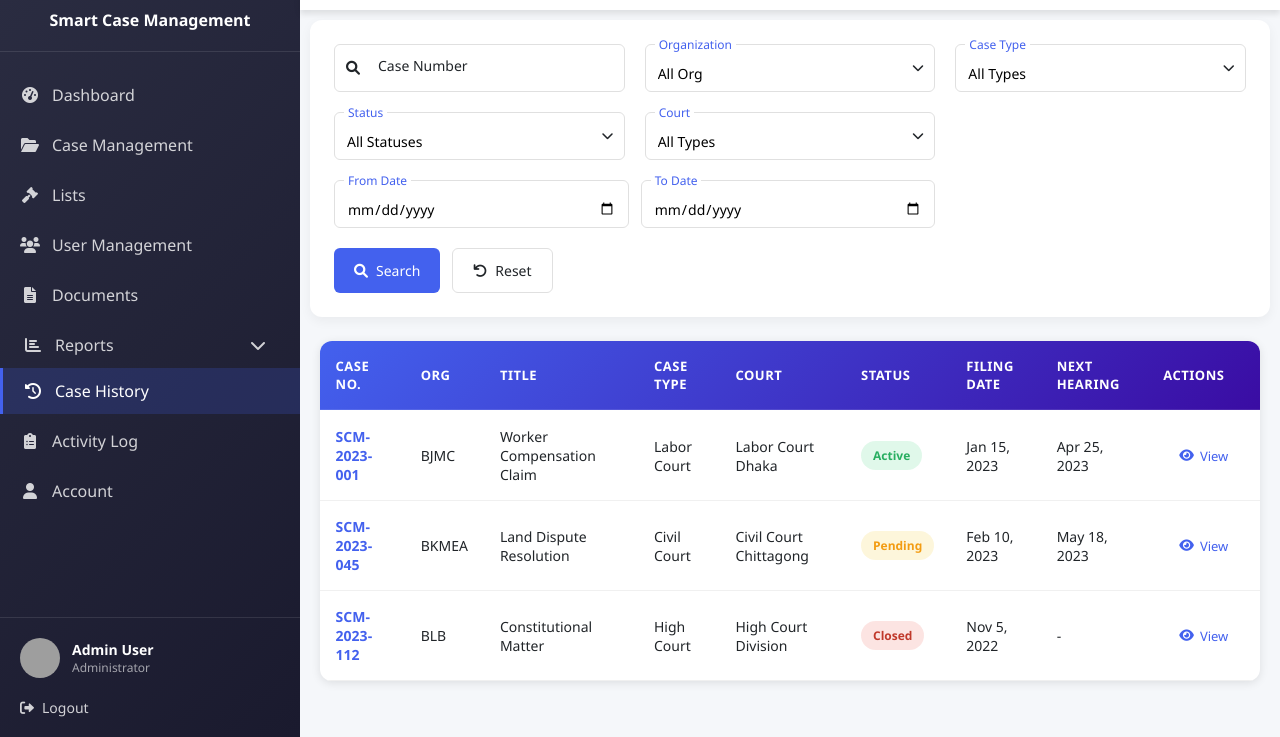
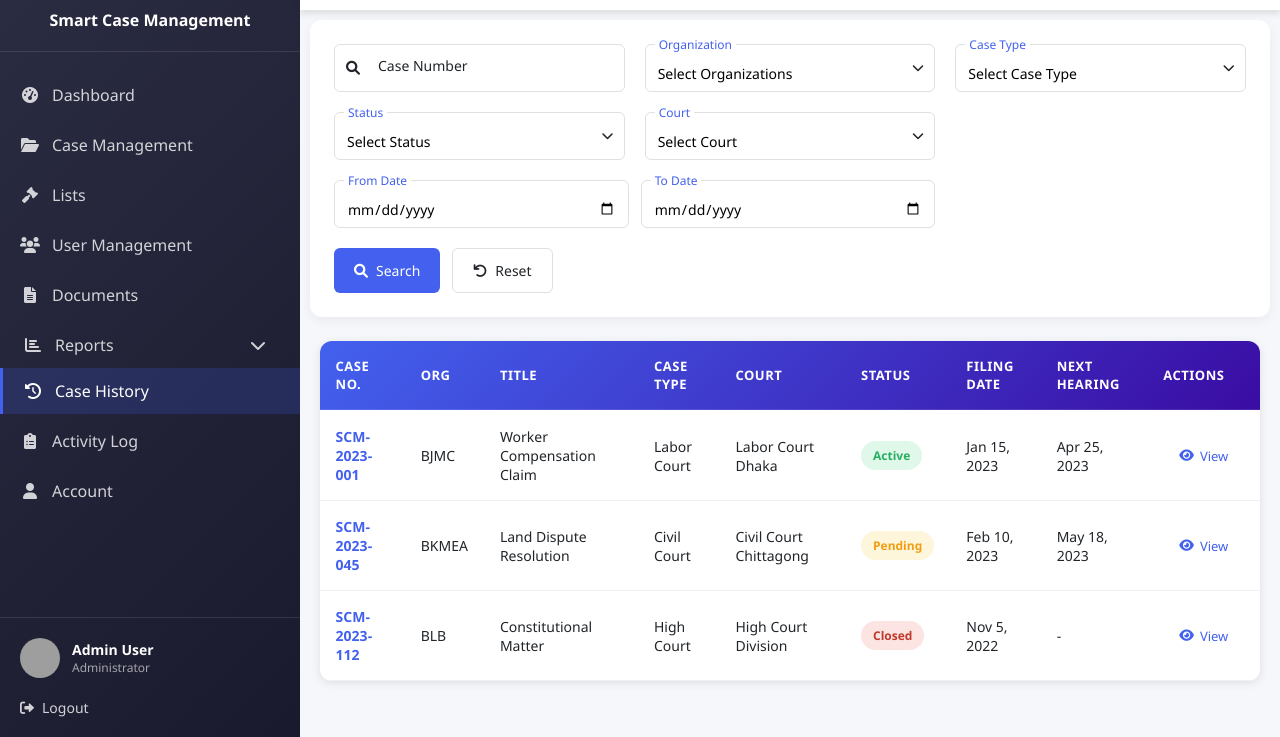
Before and after one commit to ETTech-52/casemgt, a plain HTML site: page case-history.html in a window 1280 px wide. Shown: the part 63-800 px from the top of the page. Drawn offline with Linux system fonts and the light colour scheme; grey boxes are pictures that could not be loaded.

Commit message:
Add placeholder options to select elements for better user guidance

```diff
--- a/case-history.html
+++ b/case-history.html
@@ -105,6 +105,7 @@
                             <div class="filter-group">
                                 <div class="select-wrapper">
                                     <select name="organization" class="floating-select">
+                                        <option value="">Select Organizations</option>
                                         <option value="all-org">All Org</option>
                                         <option value="MoTJ">MoTJ</option>
                                         <option value="BHB">BHB</option>
@@ -121,6 +122,7 @@
                             <div class="filter-group">
                                 <div class="select-wrapper">
                                     <select name="caseType" class="floating-select">
+                                        <option value="">Select Case Type</option>
                                         <option value="all">All Types</option>
                                         <option value="civil">Civil</option>
                                         <option value="criminal">Criminal</option>
@@ -141,7 +143,7 @@
                             <div class="filter-group">
                                 <div class="select-wrapper">
                                     <select name="status" class="floating-select">
-                                        <option value="">All Statuses</option>
+                                        <option value="">Select Status</option>
                                         <option value="">preliminary</option>
                                         <option value="pending">Pending</option>
                                         <option value="active">Appeal Filed</option>
@@ -163,7 +165,8 @@
                             <div class="filter-group">
                                 <div class="select-wrapper">
                                     <select name="court" class="floating-select">
-                                        <option value="">All Types</option>
+                                        <option value="">Select Court</option>
+                                        <option value="">All Court</option>
                                         <option value="labor">Labor Court</option>
                                         <option value="civil">Civil Court</option>
                                         <option value="high">High Court Division</option>
```
